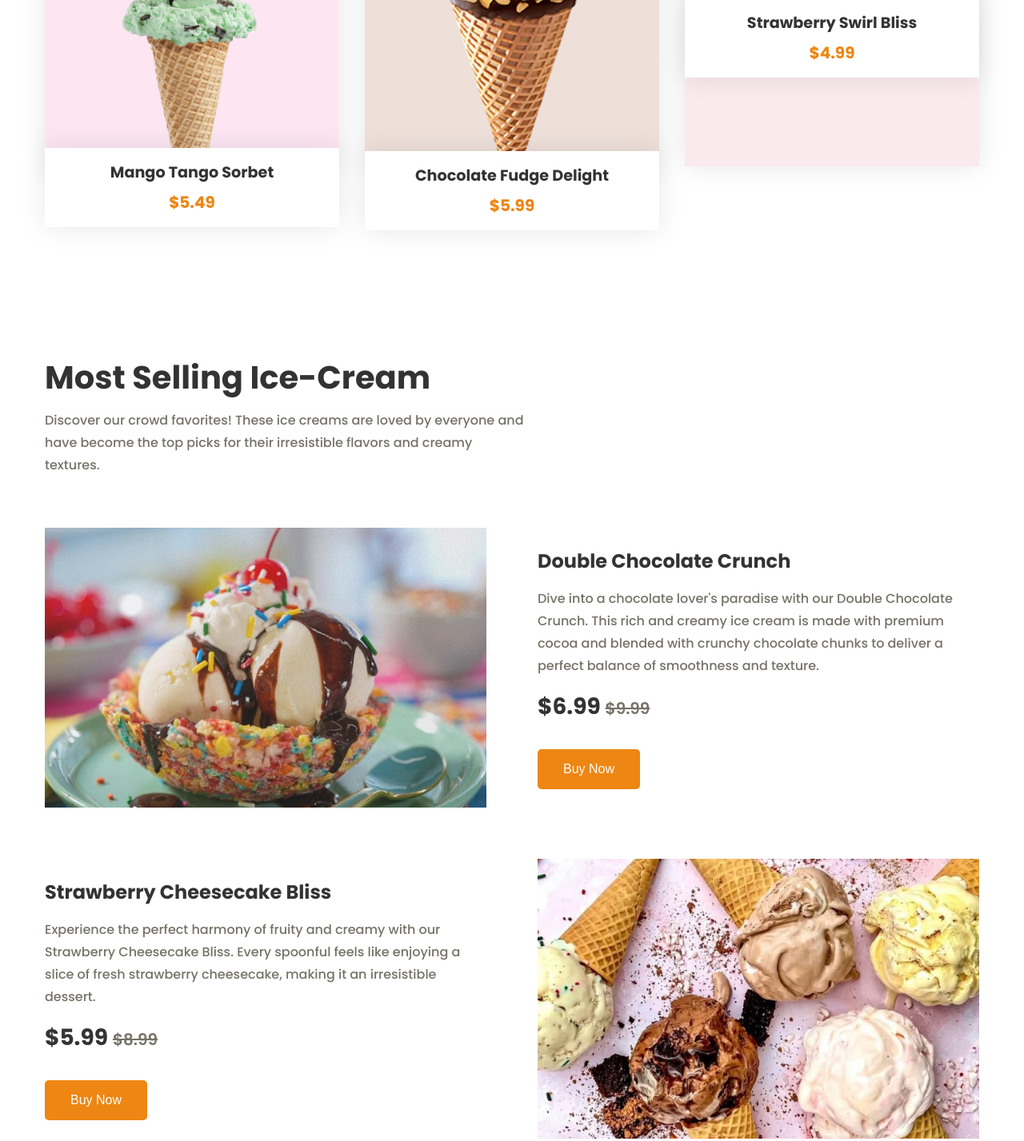
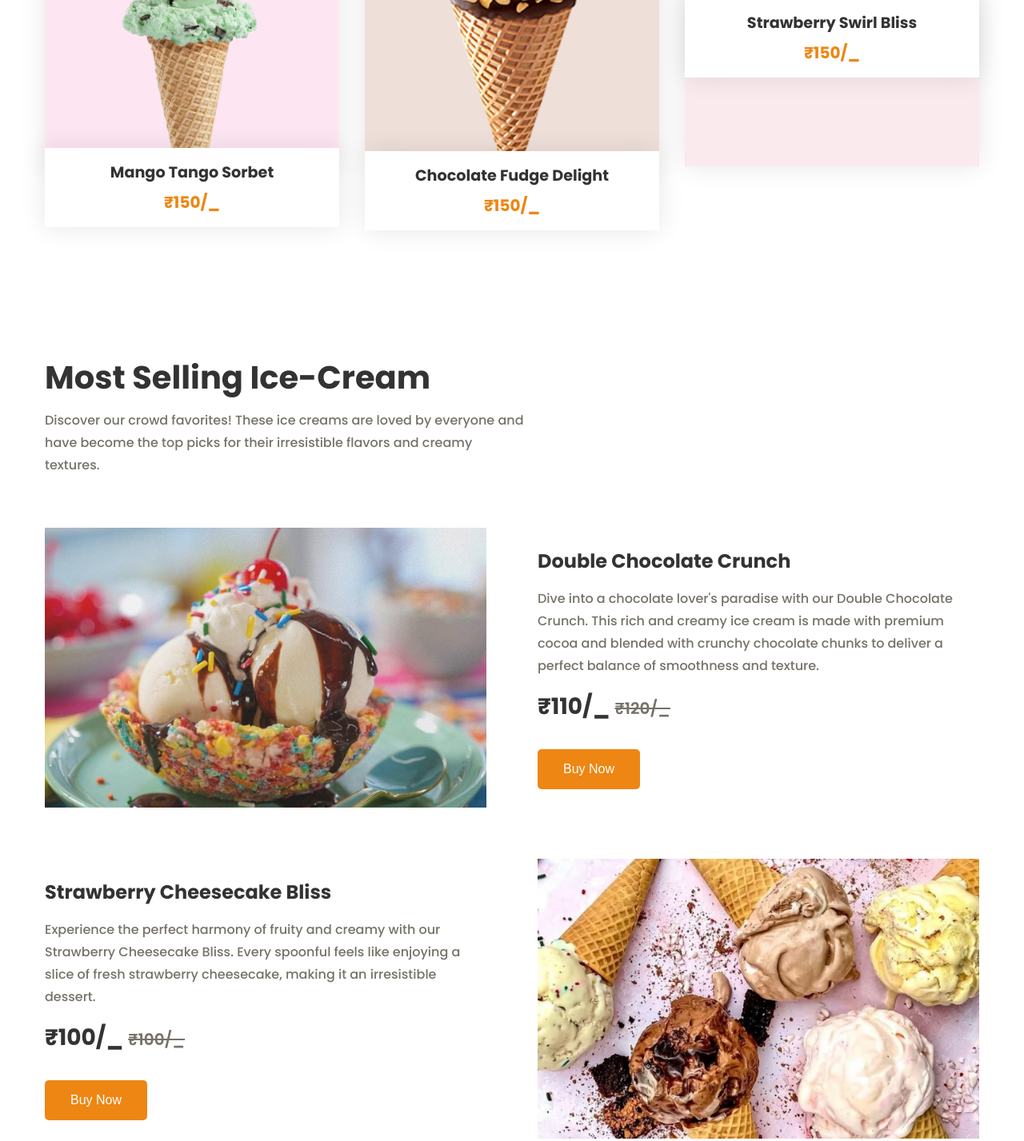
Before and after one commit to GunturuHarish/Ice-Cream-World, a plain HTML site: page index.html in a window 1280 px wide. Shown: the part 1181-2608 px from the top of the page at 80% size. Drawn offline with nearby package versions, Linux system fonts and the light colour scheme.

Commit message:
Update index.html

```diff
--- a/index.html
+++ b/index.html
@@ -70,21 +70,21 @@
           <img src="assets/popular-1.png" alt="popular" />
           <div class="popular__card__content">
             <h4>Mango Tango Sorbet</h4>
-            <h3>$5.49</h3>
+            <h3>₹150/_</h3>
           </div>
         </div>
         <div class="popular__card">
           <img src="assets/popular-2.png" alt="popular" />
           <div class="popular__card__content">
             <h4>Chocolate Fudge Delight</h4>
-            <h3>$5.99</h3>
+            <h3>₹150/_</h3>
           </div>
         </div>
         <div class="popular__card">
           <img src="assets/popular-3.png" alt="popular" />
           <div class="popular__card__content">
             <h4>Strawberry Swirl Bliss</h4>
-            <h3>$4.99</h3>
+            <h3>₹150/_</h3>
           </div>
         </div>
       </div>
@@ -109,7 +109,7 @@
               balance of smoothness and texture.
             </p>
             <h3>
-              $6.99 <span><s>$9.99</s></span>
+              ₹110/_ <span><s>₹120/_</s></span>
             </h3>
             <div class="discover__card__btn">
               <button class="btn">Buy Now</button>
@@ -127,7 +127,7 @@
               dessert.
             </p>
             <h3>
-              $5.99 <span><s> $8.99</s></span>
+              ₹100/_ <span><s> ₹100/_</s></span>
             </h3>
             <div class="discover__card__btn">
               <button class="btn">Buy Now</button>
@@ -145,7 +145,7 @@
               delightful crunch in every bite.
             </p>
             <h3>
-              $5.49 <span><s> $10.49</s></span>
+              ₹200/_ <span><s> ₹250/_</s></span>
             </h3>
             <div class="discover__card__btn">
               <button class="btn">Buy Now</button>
```
